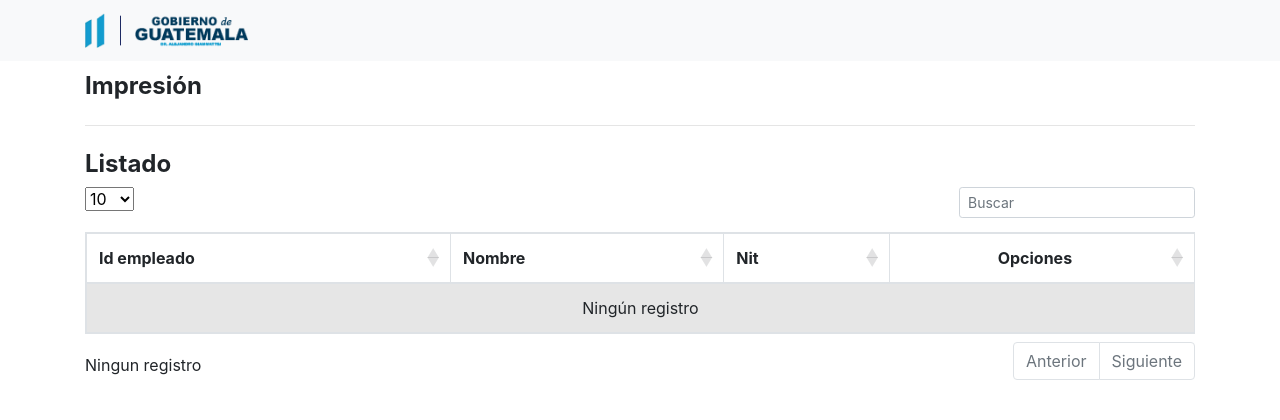
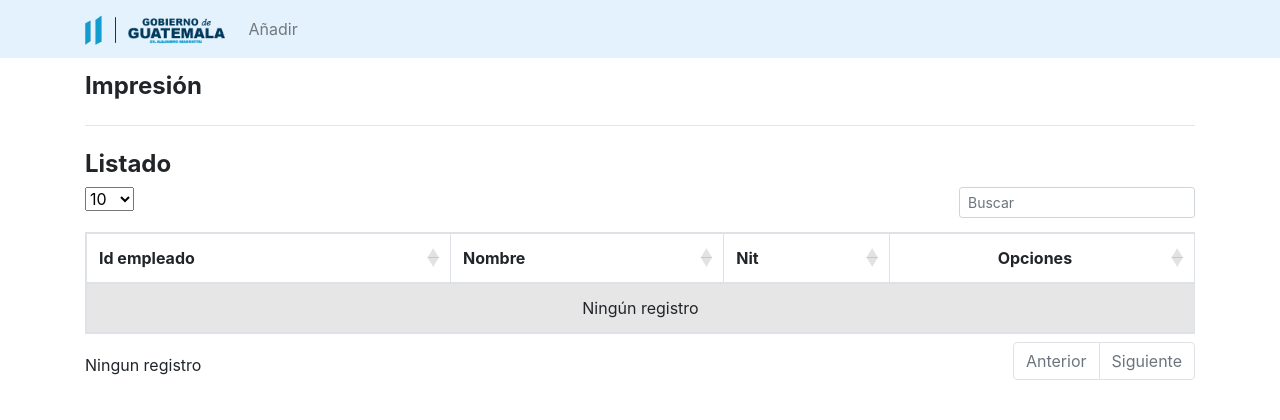
Before and after one commit to Greg-502/cheques, a CodeIgniter app: page /cheques/ in a window 1280 px wide. Shown: the top 420 px of the page. Run offline with CodeIgniter, Linux system fonts and the light colour scheme; data that the repository does not hold is empty; some libraries are stand-ins or nearby versions.

Commit message:
Adicion de ruta a agregar

```diff
--- a/application/views/menu.php
+++ b/application/views/menu.php
@@ -32,10 +32,22 @@ defined('BASEPATH') OR exit('No direct script access allowed');
 </head>
 <body>
 
- <nav class="navbar navbar-light bg-light navbar-expand-lg col-md-12 fixed-top">
+ <nav class="navbar navbar-expand-lg navbar-light col-md-12 fixed-top" style="background-color: #e3f2fd;">
   <div class="container">
-  <a class="navbar-brand" style="font-weight: bold;" href="<?php echo base_url()?>">
-  <img style="height: 35px" src="<?php echo base_url();?>assets/image/footer.png"/></a>
+  <a class="navbar-brand" href="<?php echo base_url()?>">
+    <img style="height: 30px;" src="<?php echo base_url();?>assets/image/footer.png">
+  </a>
+  <button class="navbar-toggler" type="button" data-toggle="collapse" data-target="#navbarTogglerDemo02" aria-controls="navbarTogglerDemo02" aria-expanded="false" aria-label="Toggle navigation">
+    <span class="navbar-toggler-icon"></span>
+  </button>
+    <div class="collapse navbar-collapse" id="navbarTogglerDemo02">
+      <ul class="navbar-nav mr-auto mt-2 mt-lg-0">
+        <li class="nav-item">
+          <a class="nav-link" href="<?php echo base_url(); ?>Add">Añadir</a>
+        </li>
+      </ul>
+
+    </div>
   </div>
 </nav>
 <br>
```
